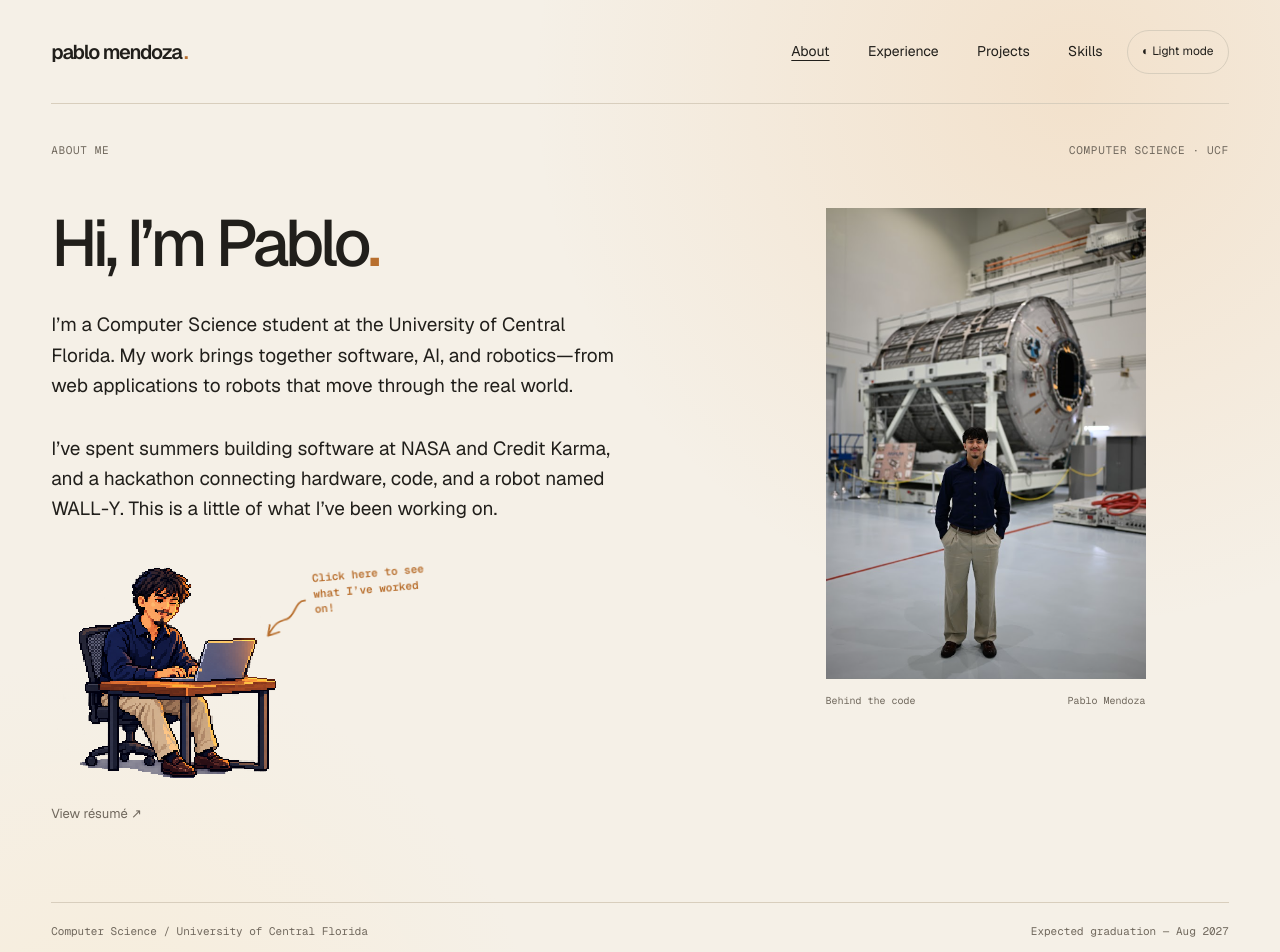
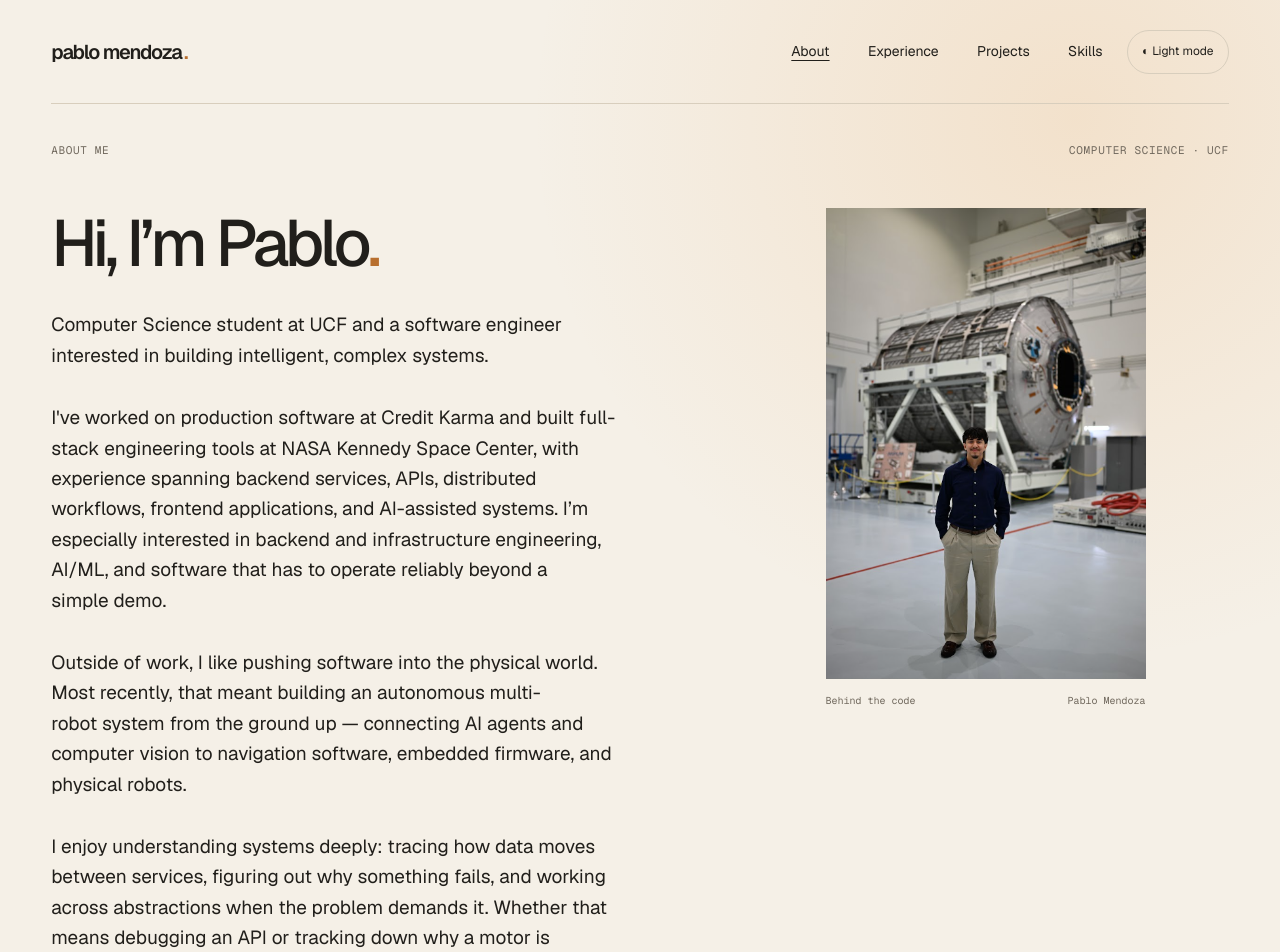
Before and after one commit to PabloMCodes/portfolio, a Next.js app: page /about in a window 1280 px wide. Shown: the top 952 px of the page. Built offline with nearby package versions, Linux system fonts and the light colour scheme.

Commit message:
Update About biography with supplied copy

```diff
--- a/src/app/about/page.tsx
+++ b/src/app/about/page.tsx
@@ -10,8 +10,10 @@ export default function AboutPage() {
       <div><div className={styles.heroTitleRow}>
         <h1 id="intro-title" className={styles.heroTitle}>Hi, I’m Pablo<span>.</span></h1>
       </div><div className={styles.heroBottom}>
-        <p className={styles.introCopy}>I’m a Computer Science student at the University of Central Florida. My work brings together software, AI, and robotics—from web applications to robots that move through the real world.</p>
-        <p className={styles.introCopy}>I’ve spent summers building software at NASA and Credit Karma, and a hackathon connecting hardware, code, and a robot named WALL-Y. This is a little of what I’ve been working on.</p>
+        <p className={styles.introCopy}>Computer Science student at UCF and a software engineer interested in building intelligent, complex systems.</p>
+        <p className={styles.introCopy}>I&apos;ve worked on production software at Credit Karma and built full-stack engineering tools at NASA Kennedy Space Center, with experience spanning backend services, APIs, distributed workflows, frontend applications, and AI-assisted systems. I’m especially interested in backend and infrastructure engineering, AI/ML, and software that has to operate reliably beyond a simple demo.</p>
+        <p className={styles.introCopy}>Outside of work, I like pushing software into the physical world. Most recently, that meant building an autonomous multi-robot system from the ground up — connecting AI agents and computer vision to navigation software, embedded firmware, and physical robots.</p>
+        <p className={styles.introCopy}>I enjoy understanding systems deeply: tracing how data moves between services, figuring out why something fails, and working across abstractions when the problem demands it. Whether that means debugging an API or tracking down why a motor is interfering with a microcontroller, I like getting to the root of the problem and building a better solution.</p>
         <PixelPablo />
         <a href="/images/Pablo_Mendoza_Resume.pdf" className={styles.quietLink} target="_blank" rel="noreferrer">View résumé <span aria-hidden="true">↗</span></a>
       </div></div>
```
